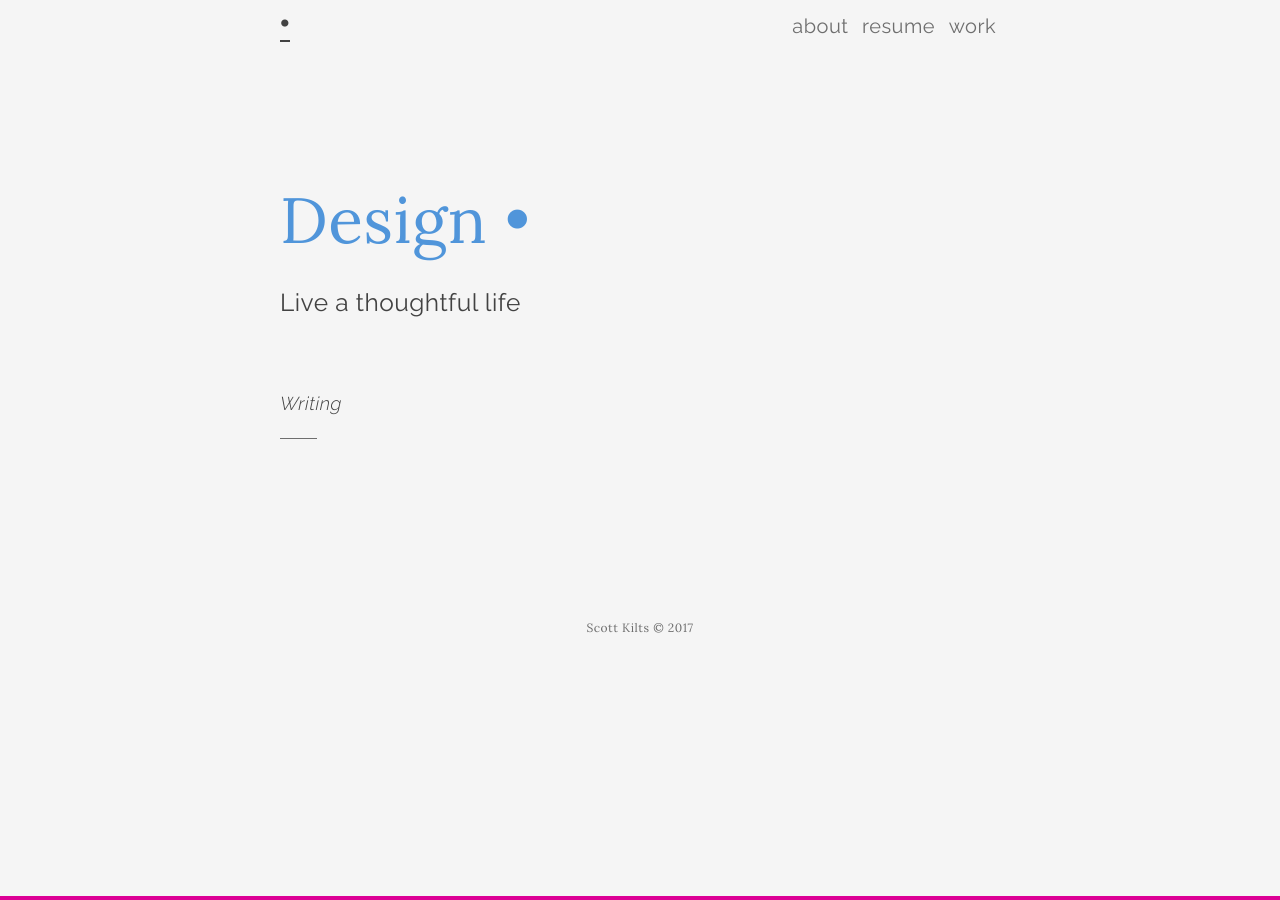
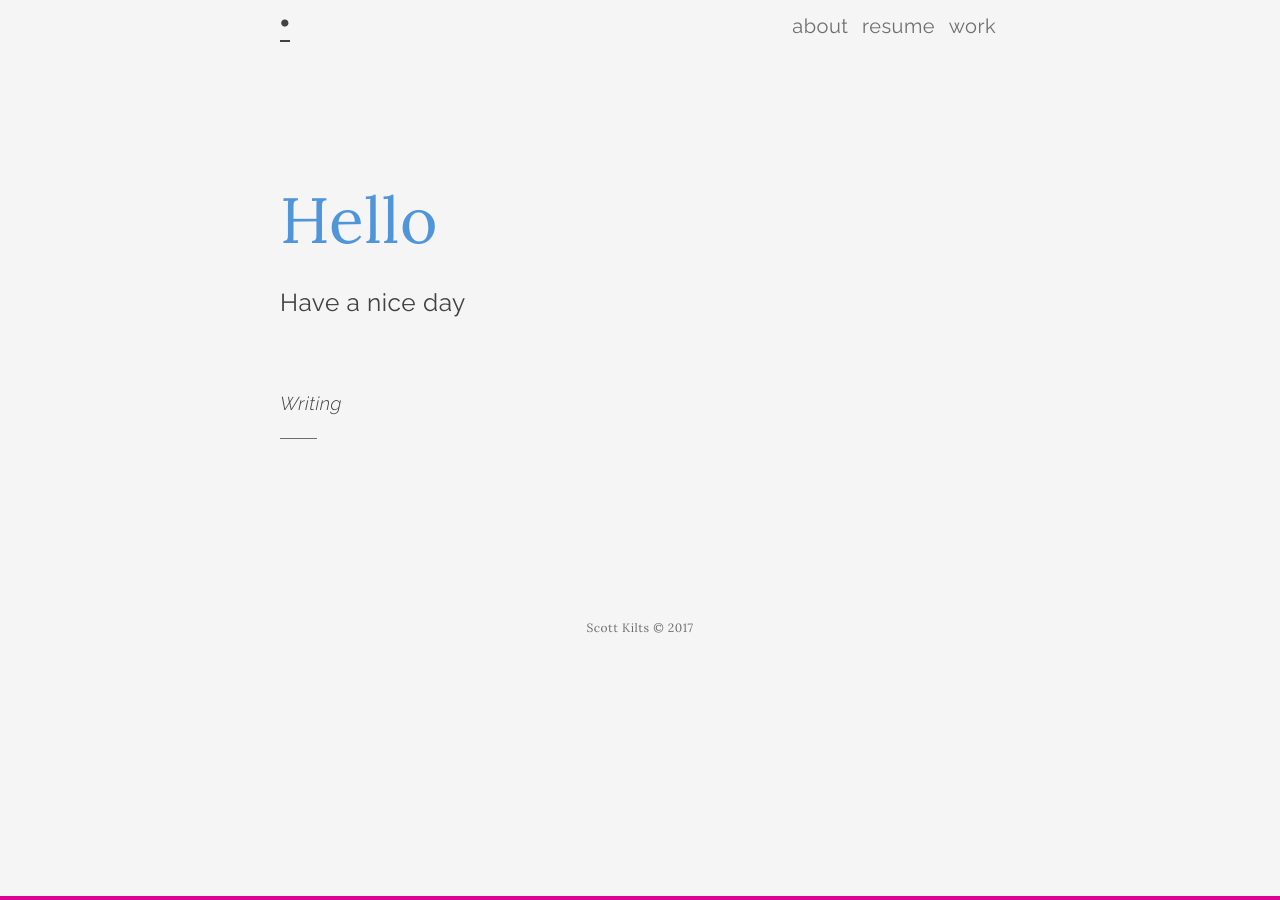
Before and after one commit to sjkilts/sjkilts.github.iold, a Jekyll site: the page built from index.html, in a window 1280 px wide. Built offline with Jekyll 4.4.1, drawn with Linux system fonts in a browser that asks for light colours; nearby versions of some CDN libraries; the list of posts is cut into pages by our own code.

Commit message:
Update hello.html

```diff
--- a/_includes/hello.html
+++ b/_includes/hello.html
@@ -2,10 +2,10 @@
 <div class="header-bar">
 
 	<h1>
-		Design •
+		Hello
 	</h1>
 	<h2 class="message">
-		Live a thoughtful life
+		Have a nice day
 	</h2>
 	<p>
 		<!--<a href="/resume/">Resume</a>
```
